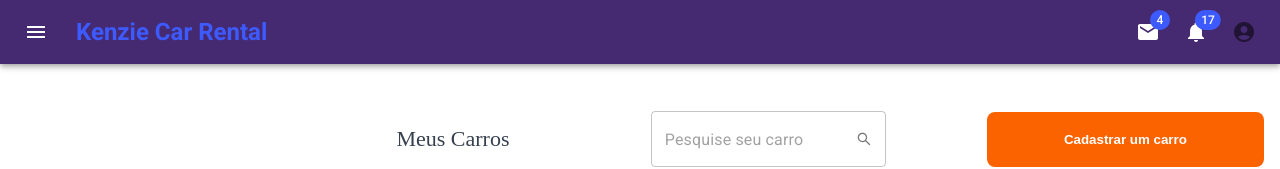
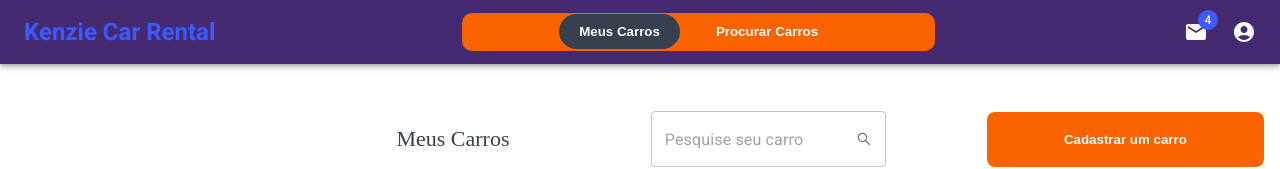
Before and after one commit to matheus-araujo-cunha/capstone, a React (Create React App) app: page /myCars in a window 1280 px wide. Shown: the top 169 px of the page. Built offline with nearby package versions, Linux system fonts and the light colour scheme; a web font is replaced by a local one.

Commit message:
adding buttons that redirect to pages

```diff
--- a/src/App.tsx
+++ b/src/App.tsx
@@ -2,7 +2,6 @@ import { ToastContainer } from "react-toastify";
 import { Routes } from "./routes";
 
 import "react-toastify/dist/ReactToastify.css";
-import { Login } from "./pages/Login";
 
 function App() {
   return (
--- a/src/components/Header/AppBarHeader.tsx
+++ b/src/components/Header/AppBarHeader.tsx
@@ -15,6 +15,10 @@ import {
   Badge,
 } from "@mui/material";
 
+import { useHistory, useParams } from "react-router-dom";
+
+import UseMediaQuery from "@mui/material/useMediaQuery";
+
 interface AppBarProps {
   menuId: string;
   handleProfileMenuOpen: (event: React.MouseEvent<HTMLElement>) => void;
@@ -28,10 +32,18 @@ const AppBarHeader = ({
   mobileMenuId,
   handleMobileMenuOpen,
 }: AppBarProps) => {
+  const isWideVersion = UseMediaQuery("(min-width:768px)");
+
+  const history = useHistory();
+
+  const {
+    location: { pathname },
+  } = history;
+
   return (
     <MaterialAppBar position="static">
       <Toolbar sx={{ backgroundColor: "#462A71" }}>
-        <IconButton
+        {/* <IconButton
           size="large"
           edge="start"
           color="inherit"
@@ -39,18 +51,88 @@ const AppBarHeader = ({
           sx={{ mr: 2 }}
         >
           <MenuIcon />
-        </IconButton>
+        </IconButton> */}
         <Typography
           variant="h5"
           fontWeight="bold"
           noWrap
           component="div"
           color="secondary"
-          sx={{ display: { xs: "none", sm: "block" } }}
+          sx={{ display: { xs: "none", sm: "block" }, marginRight: "10px" }}
         >
           Kenzie Car Rental
         </Typography>
-        <Box sx={{ flexGrow: 1 }} />
+        <Box
+          sx={{
+            flexGrow: 1,
+            display: "flex",
+            justifyContent: "center",
+            alignItems: "center",
+            height: "64px",
+          }}
+        >
+          <Box
+            sx={{
+              backgroundColor: "#FA6300",
+              padding: "0 10px",
+              boxSizing: "border-box",
+              display: "flex",
+              color: "white",
+              borderRadius: "10px",
+              justifyContent: "center",
+              alignItems: "center",
+              height: isWideVersion ? "60%" : "70%",
+              gap: 2,
+              width: isWideVersion ? "50%" : "90%",
+            }}
+          >
+            <Box
+              component="button"
+              onClick={() => history.push("/myCars")}
+              sx={{
+                height: "35px",
+                // minWidth: "80px",
+                maxWidth: "300px",
+                borderRadius: "33px",
+                color: "white",
+                padding: "2px 20px",
+                backgroundColor: pathname === "/myCars" ? "#37404E" : "inherit",
+                fontWeight: "bold",
+                border: "none",
+                boxSizing: "border-box",
+                "&:hover": {
+                  textDecoration: "underline",
+                },
+              }}
+            >
+              Meus Carros
+            </Box>
+
+            <Box
+              component="button"
+              onClick={() => history.push("/searchCars")}
+              sx={{
+                height: "35px",
+                // minWidth: "80px",
+                maxWidth: "300px",
+                borderRadius: "33px",
+                padding: "2px 20px",
+                backgroundColor:
+                  pathname === "/searchCars" ? "#37404E" : "inherit",
+                color: "white",
+                fontWeight: "bold",
+                border: "none",
+                boxSizing: "border-box",
+
+                "&:hover": {
+                  textDecoration: "underline",
+                },
+              }}
+            >
+              Procurar Carros
+            </Box>
+          </Box>
+        </Box>
         <Box sx={{ display: { xs: "none", md: "flex" } }}>
           <IconButton
             size="large"
@@ -63,20 +145,12 @@ const AppBarHeader = ({
           </IconButton>
           <IconButton
             size="large"
-            aria-label="show 17 new notifications"
-            color="inherit"
-          >
-            <Badge badgeContent={17} color="secondary">
-              <NotificationsIcon />
-            </Badge>
-          </IconButton>
-          <IconButton
-            size="large"
             edge="end"
             aria-label="account of current user"
             aria-controls={menuId}
             aria-haspopup="true"
             onClick={handleProfileMenuOpen}
+            sx={{ color: "white" }}
           >
             <AccountCircle />
           </IconButton>
--- a/src/providers/Cars/index.tsx
+++ b/src/providers/Cars/index.tsx
@@ -114,6 +114,35 @@ export const CarsProviders = ({ children }: CarsProvidersProps) => {
     [cars]
   );
 
+  const findCar = useCallback(
+    async (nameCar: string, accessToken: string, userId: number) => {
+      const response = await api.get(
+        `/cars?name_like=${nameCar}&userId=${userId}`,
+        {
+          headers: {
+            Authorization: `Bearer ${accessToken}`,
+          },
+        }
+      );
+
+      setCars(response.data);
+    },
+    []
+  );
+
+  const findMyCar = useCallback(
+    async (nameMyCar: string, accessToken: string) => {
+      const response = await api.get(`/cars?name_like=${nameMyCar}`, {
+        headers: {
+          Authorization: `Bearer ${accessToken}`,
+        },
+      });
+
+      setMyCars(response.data);
+    },
+    []
+  );
+
   const updateCar = useCallback(
     async (data: Car, accessToken: string, userId: number) => {
       await api
--- a/src/routes/index.tsx
+++ b/src/routes/index.tsx
@@ -1,12 +1,12 @@
 import { Route, Switch } from "react-router-dom";
-import { Login } from "../pages/Login";
+import Login from "../pages/Login";
 import { MyCars } from "../pages/MyCars";
 
 export const Routes = () => {
   return (
     <Switch>
       <Route exact path="/" />
-      <Route path="signin" component={Login} />
+      <Route path="/signin" component={Login} />
       <Route path="/signup" />
       <Route path="/myCars" component={MyCars} />
       <Route path="searchCars" />
```
Also changed, not shown: src/routes/Route.tsx (added, +30 -0 lines).
